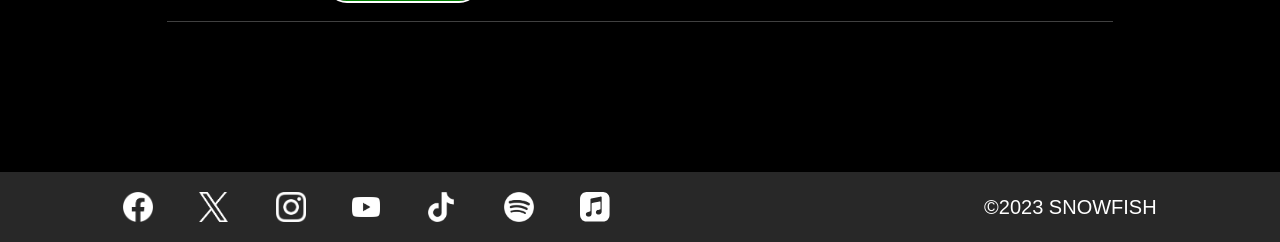
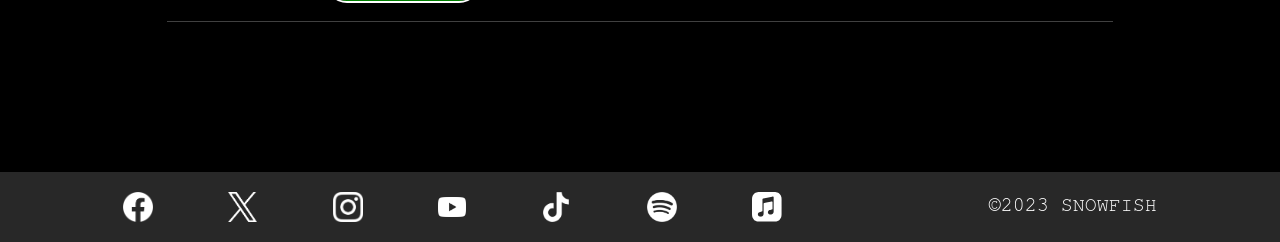
Before and after one commit to solomonrodrigues/snowfish, a Django app: page /music/ in a window 1280 px wide. Shown: the part 779-1021 px from the top of the page. Run offline with Django 4.2, Linux system fonts and the light colour scheme.

Commit message:
Navbar and footer improvements

```diff
--- a/layout/static/layout/css/styles.css
+++ b/layout/static/layout/css/styles.css
@@ -7,7 +7,7 @@
 
 body, html {
     color: #fff;
-    font-size: 12px;
+    font-size: 16px;
     font-family: "FreeMono", monospace;
     background-color: black; /*#0b151a;*/ /* #0a0f17 */
     line-height: 1.35;
@@ -323,10 +323,6 @@
   width: 100%;
   z-index: 3;
   text-color: white;
-
-  /*display: flex;
-  align-items: center;*/
-  /*justify-content: space-between;*/
 }
 
 .header ul {
@@ -442,7 +438,7 @@
 
 /* 48em = 768px */
 
-@media (min-width: 48em) {
+@media (min-width: 835px) { /*48em*/
   .header li {
     float: left;
   }
--- a/layout/templates/partials/footer.html
+++ b/layout/templates/partials/footer.html
@@ -1,6 +1,6 @@
 <footer role="footer" class="d-flex justify-content-start">
-    <div class="footer-contents col-12 col-lg-10 d-flex">
-        <ul class="footer-social col-6 justify-content-between">
+    <div class="footer-contents col-lg-10 d-flex flex-column flex-lg-row">
+        <ul class="footer-social col-12 col-lg-8 justify-content-between">
             <li>
                 <a class="social-icon facebook" href="https://www.facebook.com/snowfishband"></a>
             </li>
@@ -23,7 +23,8 @@
                 <a class="social-icon apple-music" href="https://music.apple.com/au/artist/snowfish/1527036175"></a>
             </li>
         </ul>
-        <div class="footer-text">
+        <div class="pt-2 pt-lg-0">
+<!--            class="footer-text col-3"-->
             <p>©<span id="currentYear"></span> Snowfish</p>
         </div>
     </div>
--- a/layout/templates/partials/navbar.html
+++ b/layout/templates/partials/navbar.html
@@ -1,8 +1,8 @@
 <header class="header">
-    <a href="{% url 'home' %}" class="logo"></a>
+    <a href="{% url 'home' %}" class="logo ms-lg-5"></a>
     <input class="menu-btn" type="checkbox" id="menu-btn" />
     <label class="menu-icon" for="menu-btn"><span class="navicon"></span></label>
-    <ul class="menu">
+    <ul class="menu me-lg-5">
         <li><a href="{% url 'news' %}" class="{% if '/news/' in request.path %}active{% endif %}">News</a></li>
         <li><a href="{% url 'tour' %}" class="{% if '/tour/' in request.path %}active{% endif %}">Tour</a></li>
         <li><a href="{% url 'videos' %}" class="{% if '/videos/' in request.path %}active{% endif %}">Videos</a></li>
```
